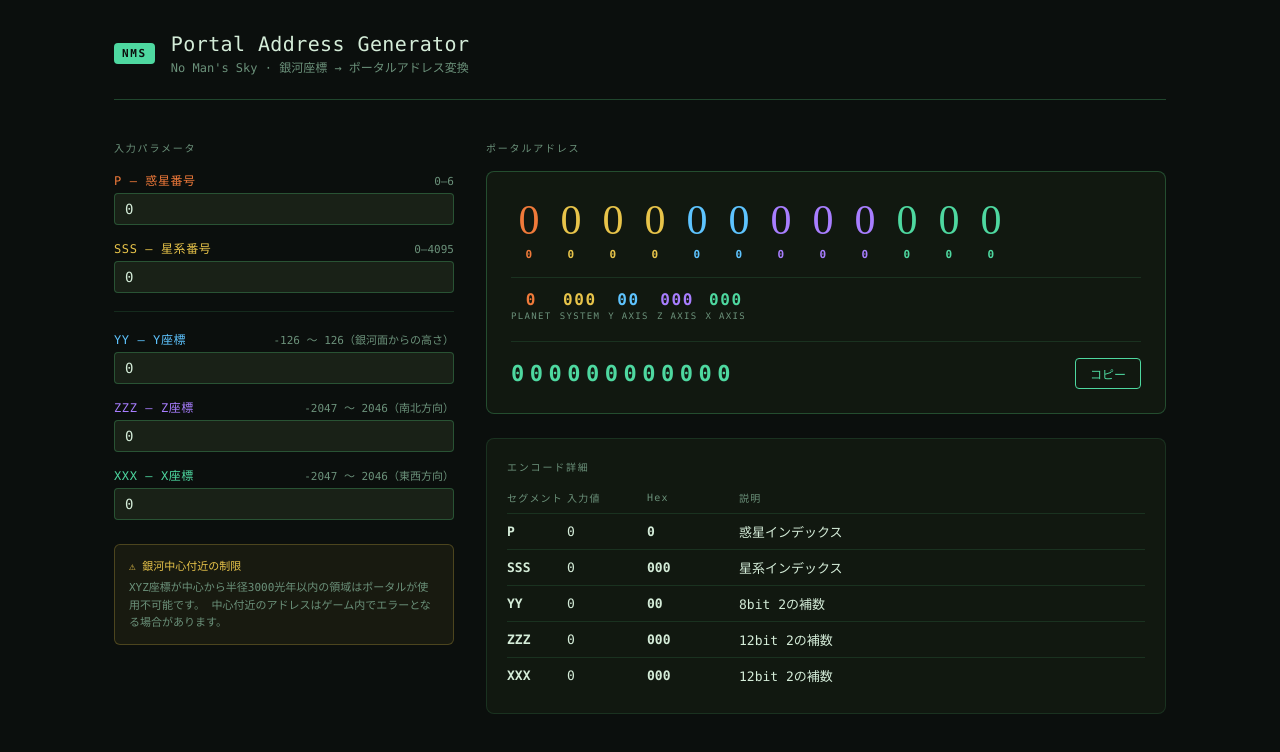
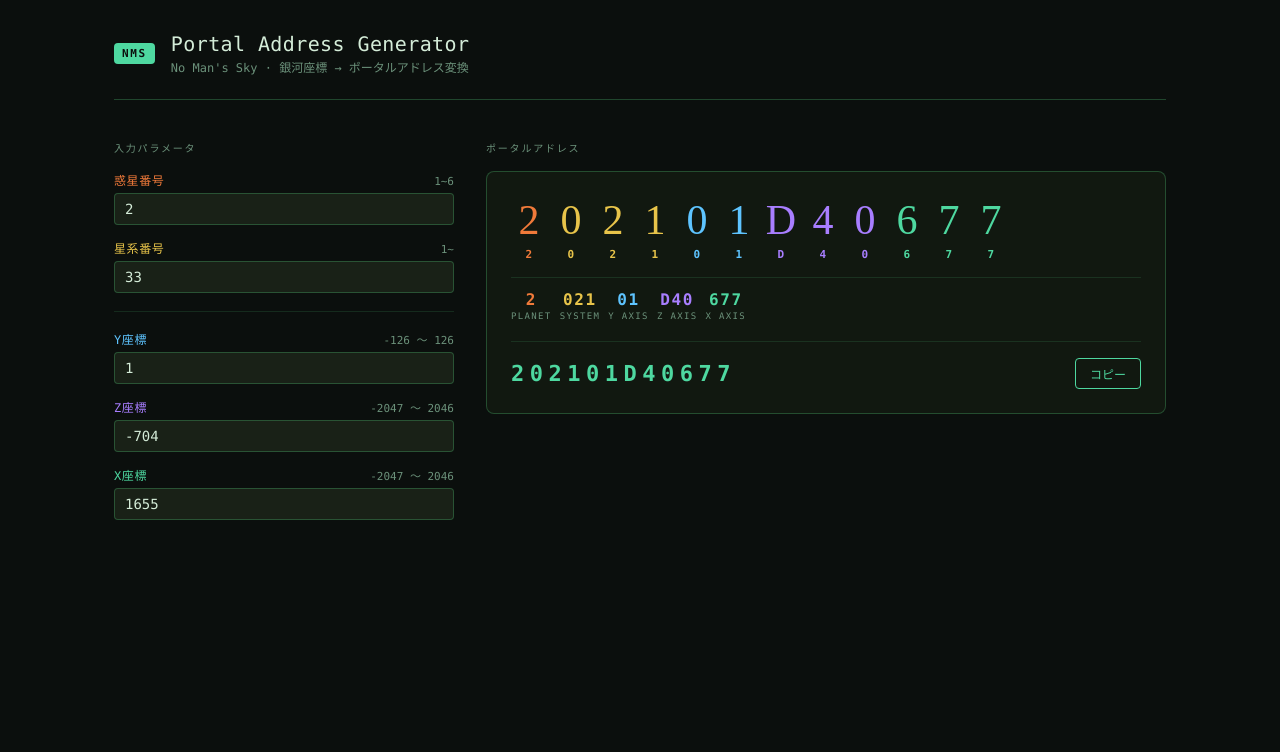
Before and after one commit to pithos-day/nms-portal-gen, a React (Vite) app: page / in a window 1280 px wide. Shown: the top 752 px of the page. Built offline with nearby package versions, Linux system fonts and the light colour scheme; a web font is replaced by a local one.

Commit message:
fix App.tsx 間違った入力ルールを修正

```diff
--- a/src/App.tsx
+++ b/src/App.tsx
@@ -34,11 +34,11 @@ export function encodeY(raw: number): string {
 }
 
 export function encodePlanet(raw: number): string {
-  return Math.max(0, Math.min(6, raw)).toString(16).toUpperCase();
+  return Math.max(1, Math.min(6, raw)).toString(16).toUpperCase();
 }
 
 export function encodeSystem(raw: number): string {
-  return Math.max(0, Math.min(4095, raw)).toString(16).toUpperCase().padStart(3, "0");
+  return Math.max(1, Math.min(4095, raw)).toString(16).toUpperCase().padStart(3, "0");
 }
 
 /** 12グリフのポータルアドレス文字列を生成する (P SSS YY ZZZ XXX) */
@@ -71,13 +71,13 @@ interface FieldProps {
   value: string;
   onChange: (v: string) => void;
   min: number;
-  max: number;
+  max?: number;
   accentClass: string;
 }
 
 function Field({ label, hint, value, onChange, min, max, accentClass }: FieldProps) {
   const num = parseInt(value) || 0;
-  const inRange = num >= min && num <= max;
+  const inRange = num >= min && (max === undefined || num <= max);
   const showError = value !== "" && !inRange;
 
   return (
@@ -95,7 +95,7 @@ function Field({ label, hint, value, onChange, min, max, accentClass }: FieldPro
         className={`field-input${showError ? " error" : ""}`}
       />
       {showError && (
-        <span className="field-error">範囲: {min} ～ {max}</span>
+        <span className="field-error">範囲: {min} ～ {max ?? "可変"}</span>
       )}
     </div>
   );
@@ -149,11 +149,11 @@ function PortalDisplay({ address }: { address: string }) {
 
 export default function App() {
   const [form, setForm] = useState<FormState>({
-    planet: "0",
-    system: "0",
-    x: "0",
-    y: "0",
-    z: "0",
+    planet: "2",
+    system: "33",
+    x: "1655",
+    y: "1",
+    z: "-704",
   });
 
   const address = useMemo(() => buildPortalAddress(form), [form]);
@@ -178,27 +178,26 @@ export default function App() {
           <p className="section-title">入力パラメータ</p>
           <div className="fields">
             <Field
-              label="P — 惑星番号"
-              hint="0–6"
+              label="惑星番号"
+              hint="1~6"
               value={form.planet}
               onChange={(v) => update("planet", v)}
-              min={0}
+              min={1}
               max={6}
               accentClass="seg-planet"
             />
             <Field
-              label="SSS — 星系番号"
-              hint="0–4095"
+              label="星系番号"
+              hint="1~"
               value={form.system}
               onChange={(v) => update("system", v)}
-              min={0}
-              max={4095}
+              min={1}
               accentClass="seg-system"
             />
             <div className="divider" />
             <Field
-              label="YY — Y座標"
-              hint="-126 ～ 126（銀河面からの高さ）"
+              label="Y座標"
+              hint="-126 ～ 126"
               value={form.y}
               onChange={(v) => update("y", v)}
               min={-126}
@@ -206,8 +205,8 @@ export default function App() {
               accentClass="seg-y"
             />
             <Field
-              label="ZZZ — Z座標"
-              hint="-2047 ～ 2046（南北方向）"
+              label="Z座標"
+              hint="-2047 ～ 2046"
               value={form.z}
               onChange={(v) => update("z", v)}
               min={-2047}
@@ -215,8 +214,8 @@ export default function App() {
               accentClass="seg-z"
             />
             <Field
-              label="XXX — X座標"
-              hint="-2047 ～ 2046（東西方向）"
+              label="X座標"
+              hint="-2047 ～ 2046"
               value={form.x}
               onChange={(v) => update("x", v)}
               min={-2047}
@@ -224,66 +223,12 @@ export default function App() {
               accentClass="seg-x"
             />
           </div>
-
-          <div className="info-box">
-            <p className="info-title">⚠ 銀河中心付近の制限</p>
-            <p className="info-text">
-              XYZ座標が中心から半径3000光年以内の領域はポータルが使用不可能です。
-              中心付近のアドレスはゲーム内でエラーとなる場合があります。
-            </p>
-          </div>
         </section>
 
         {/* ── 右カラム: 結果表示 ── */}
         <section className="result-section">
           <p className="section-title">ポータルアドレス</p>
           <PortalDisplay address={address} />
-
-          <div className="coord-table">
-            <p className="section-title">エンコード詳細</p>
-            <table className="detail-table">
-              <thead>
-                <tr>
-                  <th>セグメント</th>
-                  <th>入力値</th>
-                  <th>Hex</th>
-                  <th>説明</th>
-                </tr>
-              </thead>
-              <tbody>
-                <tr>
-                  <td className="seg-planet">P</td>
-                  <td>{form.planet || "0"}</td>
-                  <td className="mono">{encodePlanet(parseInt(form.planet) || 0)}</td>
-                  <td>惑星インデックス</td>
-                </tr>
-                <tr>
-                  <td className="seg-system">SSS</td>
-                  <td>{form.system || "0"}</td>
-                  <td className="mono">{encodeSystem(parseInt(form.system) || 0)}</td>
-                  <td>星系インデックス</td>
-                </tr>
-                <tr>
-                  <td className="seg-y">YY</td>
-                  <td>{form.y || "0"}</td>
-                  <td className="mono">{encodeY(parseInt(form.y) || 0)}</td>
-                  <td>8bit 2の補数</td>
-                </tr>
-                <tr>
-                  <td className="seg-z">ZZZ</td>
-                  <td>{form.z || "0"}</td>
-                  <td className="mono">{encodeXZ(parseInt(form.z) || 0)}</td>
-                  <td>12bit 2の補数</td>
-                </tr>
-                <tr>
-                  <td className="seg-x">XXX</td>
-                  <td>{form.x || "0"}</td>
-                  <td className="mono">{encodeXZ(parseInt(form.x) || 0)}</td>
-                  <td>12bit 2の補数</td>
-                </tr>
-              </tbody>
-            </table>
-          </div>
         </section>
       </div>
     </div>
```
